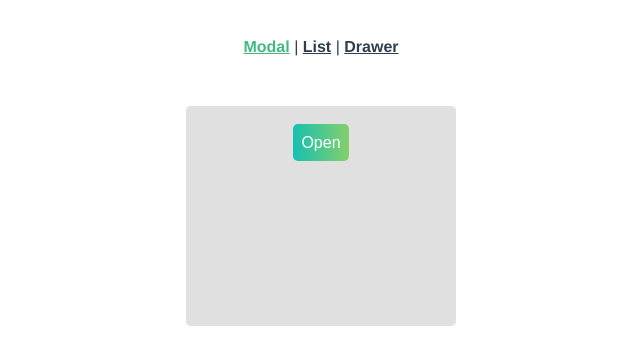
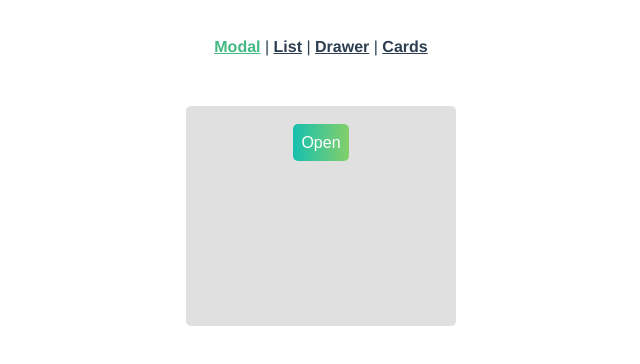
Before and after one commit to nazarepiedady/animate-vue, a Vue app: page / in a window 1280 px wide. Shown: the top 364 px of the page, without its empty margins (319-959 px from the left). Built offline with nearby package versions, Linux system fonts and the light colour scheme.

Commit message:
add a link to cards route

```diff
--- a/src/App.vue
+++ b/src/App.vue
@@ -3,7 +3,8 @@
     <div id="nav">
       <router-link to="/">Modal</router-link> |
       <router-link to="/list">List</router-link> |
-      <router-link to="/drawer">Drawer</router-link>
+      <router-link to="/drawer">Drawer</router-link> |
+      <router-link to="/cards">Cards</router-link>
     </div>
     <transition name="slide-fade" mode="out-in">
       <router-view />
```
